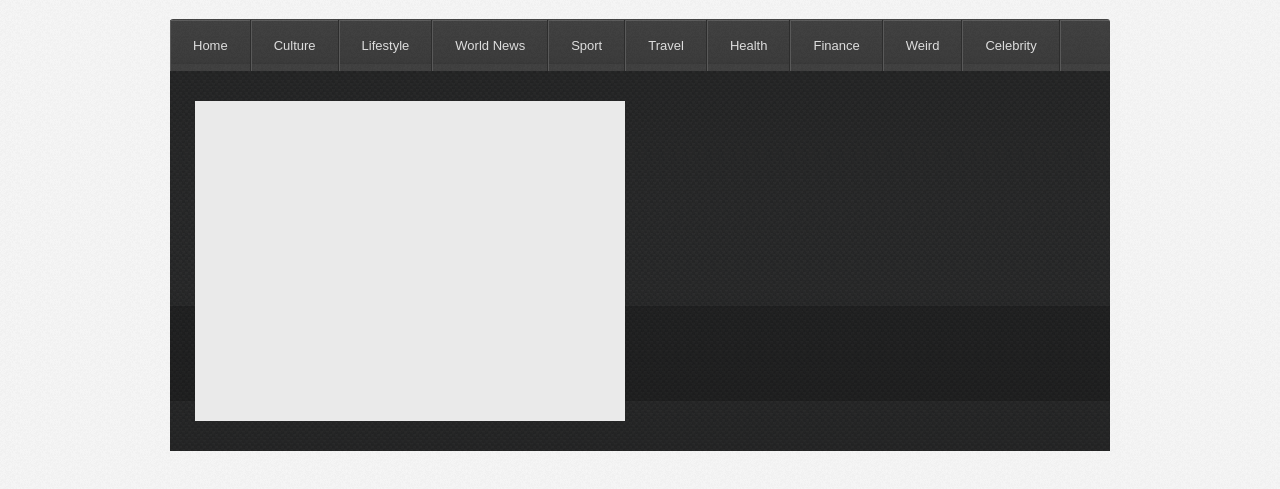
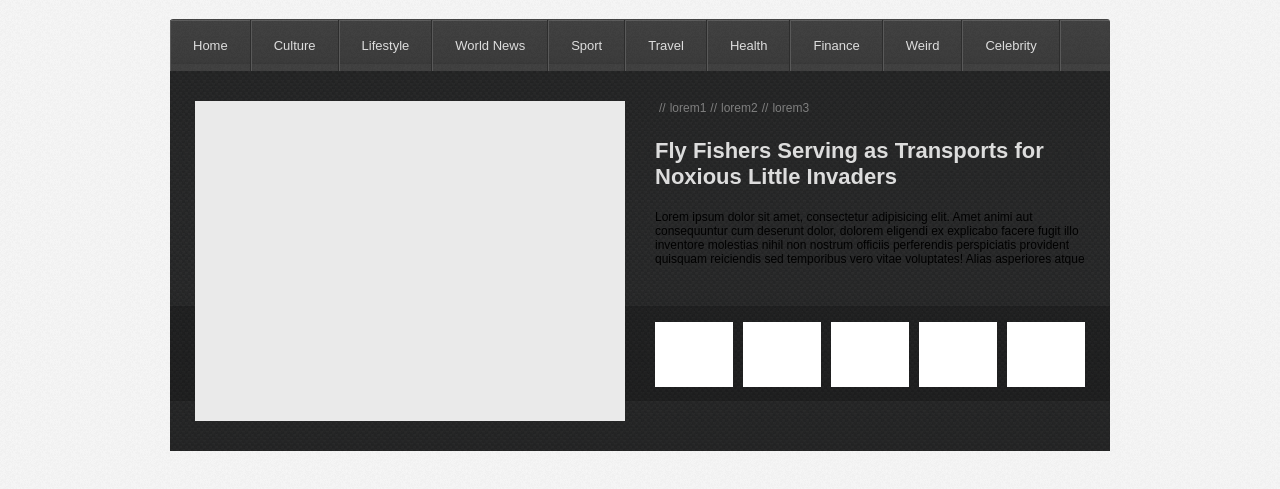
Before and after one commit to Sami1-nu11/duplex, a website: page app/index.html in a window 1280 px wide. Shown: the part 167-656 px from the top of the page. Drawn offline with Linux system fonts and the light colour scheme.

Commit message:
new-bar end*
остлось добавить точки в концеtext-news

```diff
--- a/app/index.html
+++ b/app/index.html
@@ -64,14 +64,32 @@
                         </ul>
                     </nav>
                     <div class="news-bar">
+                        <div class="left-bar">
                             <div class="main-img">
 
                             </div>
+                        </div>
+                        <div class="right-bar">
+                            <div class="info-text">
+                                <ul class="bread-crumbs">
+                                    <li><a href="#" class="crumbs">lorem1</a></li>
+                                    <li><a href="#" class="crumbs">lorem2</a></li>
+                                    <li><a href="#" class="crumbs">lorem3</a></li>
+                                </ul>
+                                <h1 class="title-new">Fly Fishers Serving as Transports for Noxious Little Invaders</h1>
+                                <p class="text-news">Lorem ipsum dolor sit amet, consectetur adipisicing elit. Amet animi aut consequuntur cum deserunt dolor, dolorem eligendi ex explicabo facere fugit illo inventore molestias nihil non nostrum officiis perferendis perspiciatis provident quisquam reiciendis sed temporibus vero vitae voluptates! Alias asperiores atque dicta dignissimos dolores laborum officiis praesentium recusandae repellendus tempore.</p>
+                            </div>
 
-                        <div class="info-text">
+
+                            <div class="slider-bar">
+
+                                <div class="slider-img"></div>
+                                <div class="slider-img"></div>
+                                <div class="slider-img"></div>
+                                <div class="slider-img"></div>
+                                <div class="slider-img"></div>
+
                         </div>
-                        <div class="slider-item">
-
                         </div>
                     </div>
                 </div>
--- a/app/sass/_var.scss
+++ b/app/sass/_var.scss
@@ -9,3 +9,5 @@ $border:#d5d5d5;
 $border-right:#2d2d2d;
 $border-left:#595959;
 $slider-color:#eaeaea;
+$crumbs-color:#7f7f7f;
+$crumbs-hover:#cccccc;
--- a/app/sass/main.scss
+++ b/app/sass/main.scss
@@ -140,8 +140,13 @@ body{
   background: url("../img/sprite/bg-new-bar.png");
   padding:  30px 25px;
   box-sizing: border-box;
+  display: flex;
+  flex-wrap: wrap;
+  justify-content:flex-start;
 
-}
+
+  }
+
 
 .main-img{
   display: inline-block;
@@ -152,6 +157,56 @@ body{
 .info-text{
   display: inline-block;
   height: 176px;
-  width: 450px;
+  width: 430px;
   text-overflow: ellipsis;
+
 }
+.right-bar{
+  padding-left: 30px;
+
+}
+.slider-bar {
+  margin-top:45px;
+  display: flex;
+  justify-content: space-between;
+  box-sizing: border-box;
+  .slider-img {
+    height: 65px;
+    width: 78px;
+    background: #fff;
+    display: inline-block;
+  }
+}
+.bread-crumbs{
+
+  li{
+    display: inline-block;
+    .crumbs{
+      font-size: 12px;
+      color: $crumbs-color;
+      &:hover{
+        color: $crumbs-hover;
+      }
+      &::before{
+        content: '//';
+        margin:0 4px 0 4px;
+      }
+    }
+  }
+}
+
+.title-new{
+  margin-top: 23px;
+  font-size:22px;
+  color: $toptext;
+}
+
+.text-news{
+
+  margin-top:20px;
+  font-size:12px;
+  display:block;
+  height: 55px;
+  overflow: hidden;
+
+}
```
Also changed, not shown: app/css/main.css.
